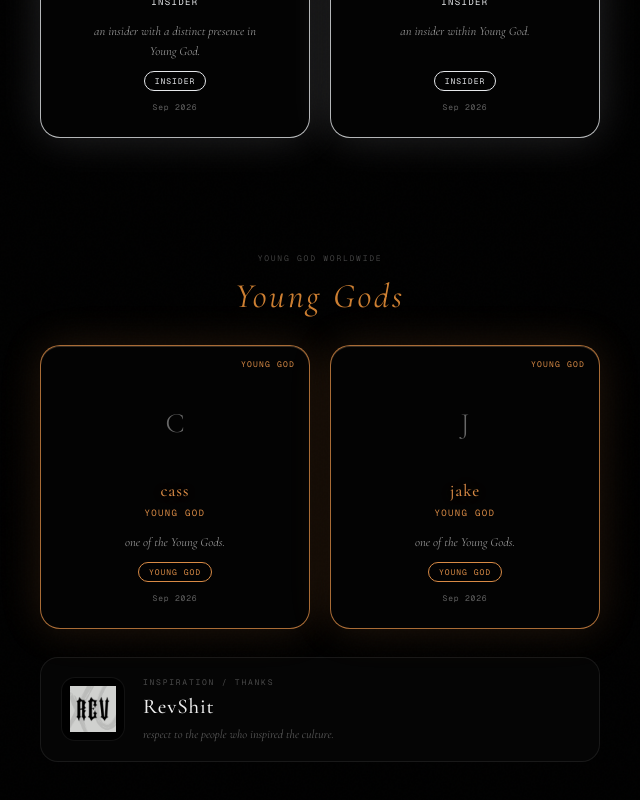
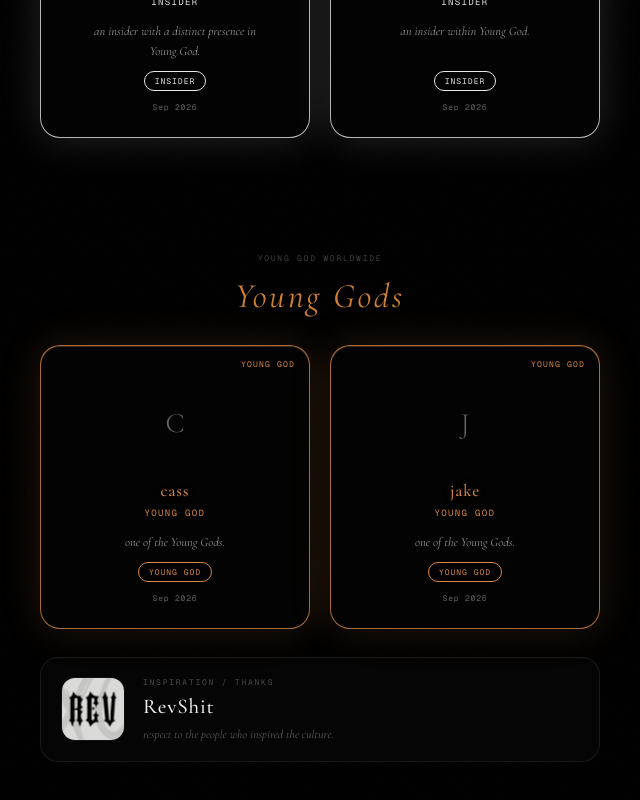
Before and after one commit to kielsvu/younggod, a Next.js app: page / in a window 1280 px wide. Shown: the part 1832-2632 px from the top of the page, without its empty margins (320-960 px from the left). Built offline with nearby package versions, Linux system fonts and the light colour scheme; no server answers.

Commit message:
Add files via upload

```diff
--- a/src/app/globals.css
+++ b/src/app/globals.css
@@ -319,10 +319,13 @@ img {
 .revshit-logo {
   width: 100%;
   height: 100%;
-  object-fit: contain;
-  padding: 8px;
+  object-fit: cover;
+  object-position: center;
+  padding: 0;
+  transform: scale(1.08);
+  transform-origin: center;
   filter: invert(1);
-  opacity: 0.88;
+  opacity: 0.92;
 }
 
 .revshit-copy {
```
